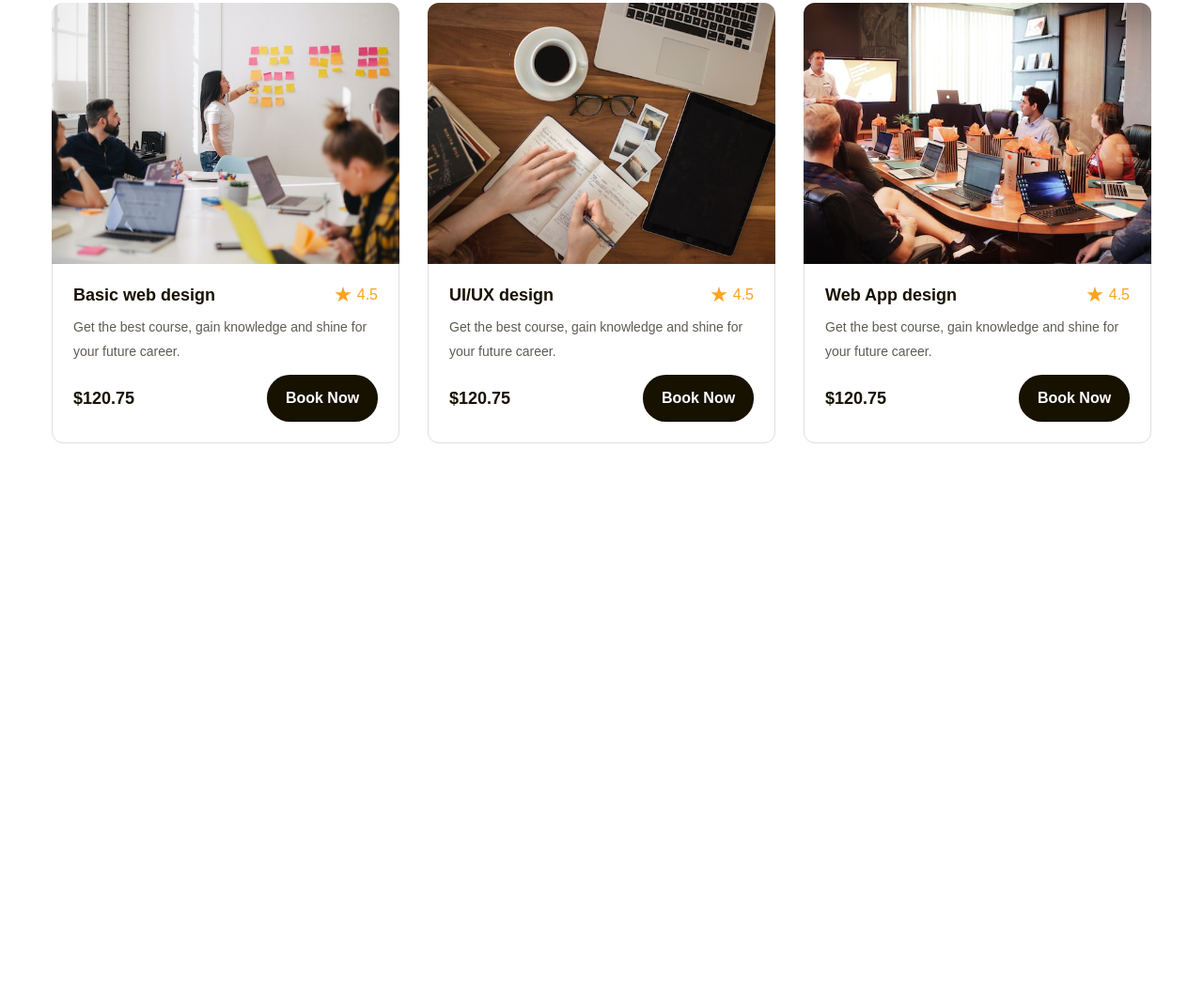
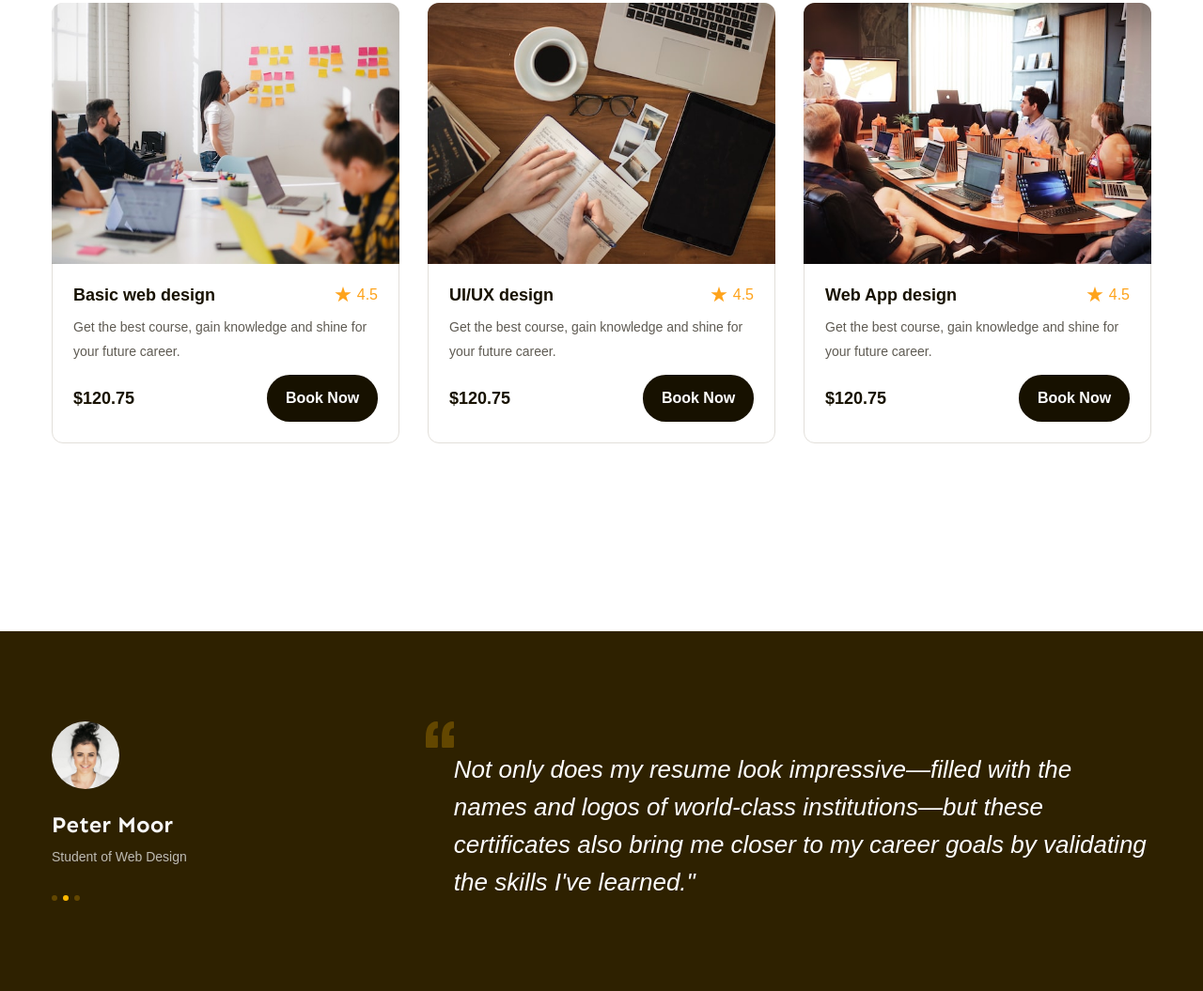
Before and after one commit to ngdung1321/html-css_project-2, a plain HTML site: page index.html in a window 1280 px wide. Shown: the part 1276-2331 px from the top of the page at 94% size. Before the commit the page ends 1813 px from the top, so only its background shows below. Drawn offline with Linux system fonts and the light colour scheme; grey boxes are pictures that could not be loaded.

Commit message:
Xay dung phan Feedback

```diff
--- a/assets/css/styles.css
+++ b/assets/css/styles.css
@@ -402,3 +402,79 @@ a {
   color: #fff;
   background: var(--primary-color);
 }
+
+
+/* Feedback */
+
+.feedback {
+  margin-top: 135px;
+  padding: 96px 0;
+  background: #2e2100;
+}
+
+.feedback-list {
+  display: flex;
+  overflow: hidden;
+
+}
+
+.feedback-item {
+  display: flex;
+  flex-shrink: 0;
+  width: 100%;
+}
+
+.feedback-item .avatar {
+  width: 72px;
+  height: 72px;
+  border-radius: 50%;
+  object-fit: cover;
+}
+
+.feedback-item .info .title {
+  font-family: var(--font-heading);
+  margin-top: 18px;
+  font-weight: 700;
+  font-size: 2.4rem;
+  line-height: 1.42;
+  color: #f7f7f7;
+}
+
+.feedback-item .info .desc {
+  margin-top: 4px;
+  font-size: 1.4rem;
+  line-height: 1.86;
+  color: #bfbcb3;
+}
+
+.feedback-item .dots {
+  display: flex;
+  margin-top: 28px;
+}
+
+.feedback-item .dot {
+  margin-right: 6px;
+  width: 6px;
+  height: 6px;
+  border-radius: 50%;
+  background: #634700;
+  cursor: pointer;
+}
+
+.feedback-item .dot.active {
+  background: #ffb900;
+  cursor: default;
+}
+
+.feedback .content {
+  width: 66%;
+  margin-left: auto;
+}
+
+.feedback-item blockquote {
+  margin-left: 30px;
+  font-style: italic;
+  font-size: 2.6rem;
+  line-height: 1.54;
+  color: #ffffff;
+}
--- a/index.html
+++ b/index.html
@@ -259,6 +259,93 @@
             </div>
         </div>
 
+        <!-- feedback -->
+
+        <div class="feedback">
+            <div class="main-content">
+                <div class="feedback-list">
+
+                    <!-- Feedback item 1
+                     -->
+                    <div class="feedback-item">
+                        <div class="info">
+                            <img src="./assets/img/feedback-avatar-1.jpg" alt="Peter Moor" class="avatar" />
+                            <p class="title">Peter Moor</p>
+                            <p class="desc">Student of Web Design</p>
+                            <div class="dots">
+                                <span class="dot"></span>
+                                <span class="dot active"></span>
+                                <span class="dot"></span>
+                            </div>
+                        </div>
+                        <div class="content">
+                            <img src="./assets/icon/open-quotes.svg" alt="" class="open-quotes" />
+                            <blockquote>
+                                Not only does my resume look
+                                impressive—filled with the names and logos
+                                of world-class institutions—but these
+                                certificates also bring me closer to my
+                                career goals by validating the skills I've
+                                learned."
+                            </blockquote>
+                        </div>
+                    </div>
+
+                      <!-- Feedback item 2
+                     -->
+                     <div class="feedback-item">
+                        <div class="info">
+                            <img src="./assets/img/feedback-avatar-2.jpg" alt="Peter Moor" class="avatar" />
+                            <p class="title">Peter Moor</p>
+                            <p class="desc">Student of Web Design</p>
+                            <div class="dots">
+                                <span class="dot"></span>
+                                <span class="dot active"></span>
+                                <span class="dot"></span>
+                            </div>
+                        </div>
+                        <div class="content">
+                            <img src="./assets/icon/open-quotes.svg" alt="" class="open-quotes" />
+                            <blockquote>
+                                Not only does my resume look
+                                impressive—filled with the names and logos
+                                of world-class institutions—but these
+                                certificates also bring me closer to my
+                                career goals by validating the skills I've
+                                learned."
+                            </blockquote>
+                        </div>
+                    </div>
+
+                      <!-- Feedback item 3
+                     -->
+                     <div class="feedback-item">
+                        <div class="info">
+                            <img src="./assets/img/feedback-avatar-3.jpg" alt="Peter Moor" class="avatar" />
+                            <p class="title">Peter Moor</p>
+                            <p class="desc">Student of Web Design</p>
+                            <div class="dots">
+                                <span class="dot"></span>
+                                <span class="dot active"></span>
+                                <span class="dot"></span>
+                            </div>
+                        </div>
+                        <div class="content">
+                            <img src="./assets/icon/open-quotes.svg" alt="" class="open-quotes" />
+                            <blockquote>
+                                Not only does my resume look
+                                impressive—filled with the names and logos
+                                of world-class institutions—but these
+                                certificates also bring me closer to my
+                                career goals by validating the skills I've
+                                learned."
+                            </blockquote>
+                        </div>
+                    </div>
+                </div>
+            </div>
+        </div>
+
     </div>
 </body>
 
```
Also changed, not shown: assets/icon/open-quotes.svg (added), assets/img/feedback-avatar-1.jpg (added), assets/img/open-quotes.svg (added), 2 other files.
